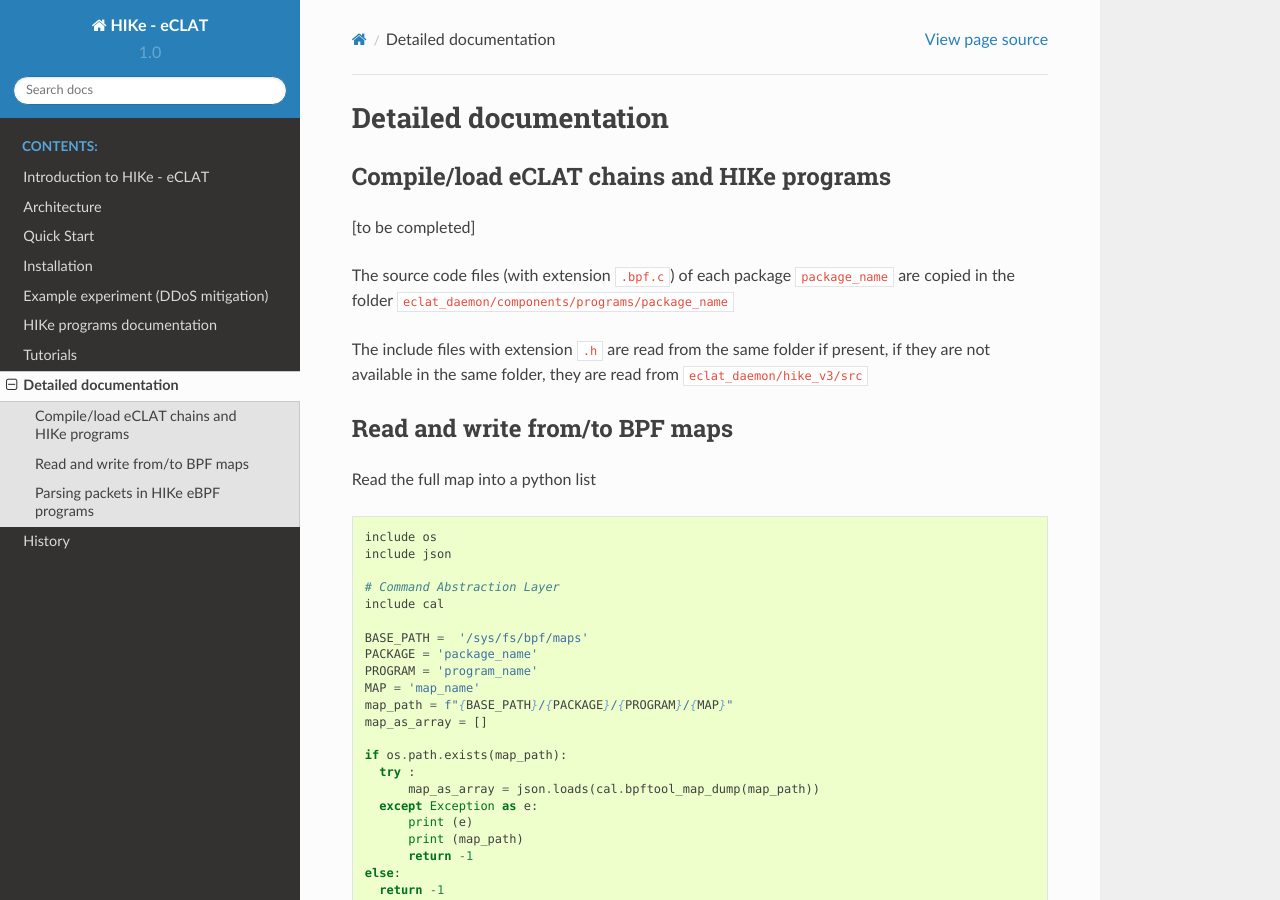
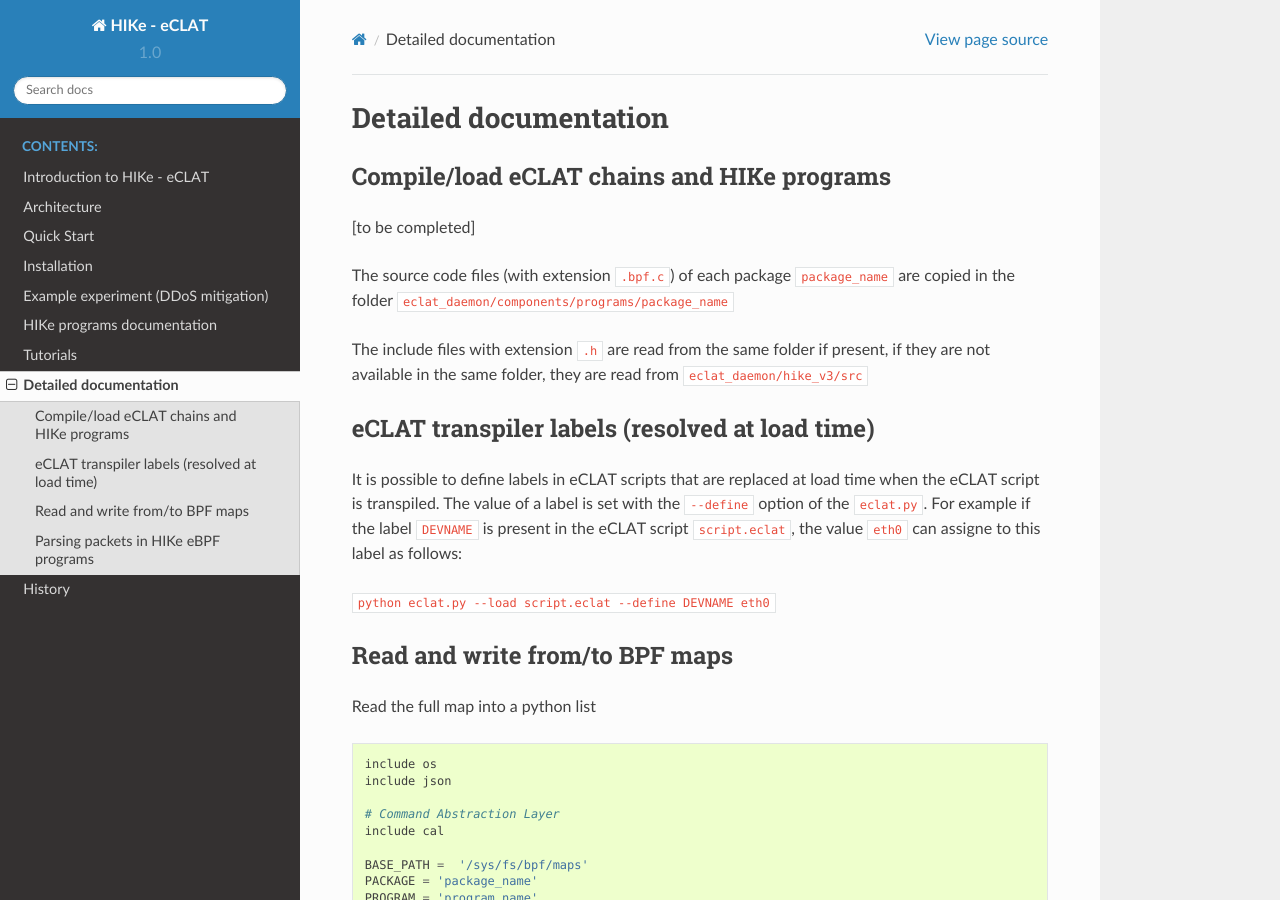
Before and after one commit to hike-eclat/docs, a Sphinx documentation site: the page built from docs/detailed_doc.rst, in a window 1280 px wide and 900 px high. Built offline with Sphinx 7.4.7 and the Read the Docs theme 2.0.0, drawn with Linux system fonts in a browser that asks for light colours; pages that are not in the unit, such as notebooks, are missing from menus.

Commit message:
Update detailed_doc.rst

```diff
--- a/docs/detailed_doc.rst
+++ b/docs/detailed_doc.rst
@@ -11,6 +11,17 @@ in the folder ``eclat_daemon/components/programs/package_name``
 
 The include files with extension ``.h`` are read from the same folder if present, if they are
 not available in the same folder, they are read from ``eclat_daemon/hike_v3/src``
+
+
+eCLAT transpiler labels (resolved at load time)
+--------------------------------------------
+
+It is possible to define labels in eCLAT scripts that are replaced at load time when the eCLAT script
+is transpiled. The value of a label is set with the ``--define`` option of the ``eclat.py``.
+For example if the label ``DEVNAME`` is present in the eCLAT script ``script.eclat``,
+the value ``eth0`` can assigne to this label as follows:
+
+``python eclat.py --load script.eclat --define DEVNAME eth0``
 
 Read and write from/to BPF maps
 -------------------------------
```
